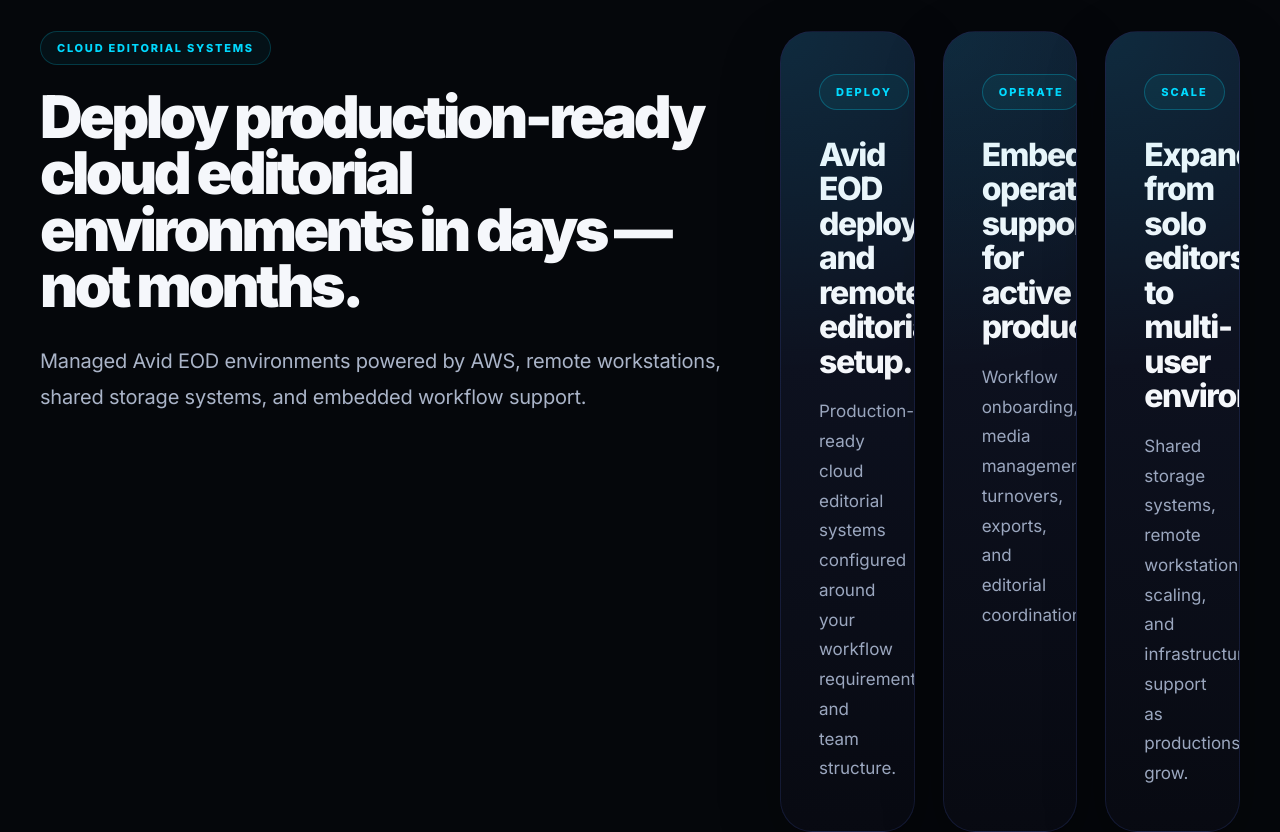
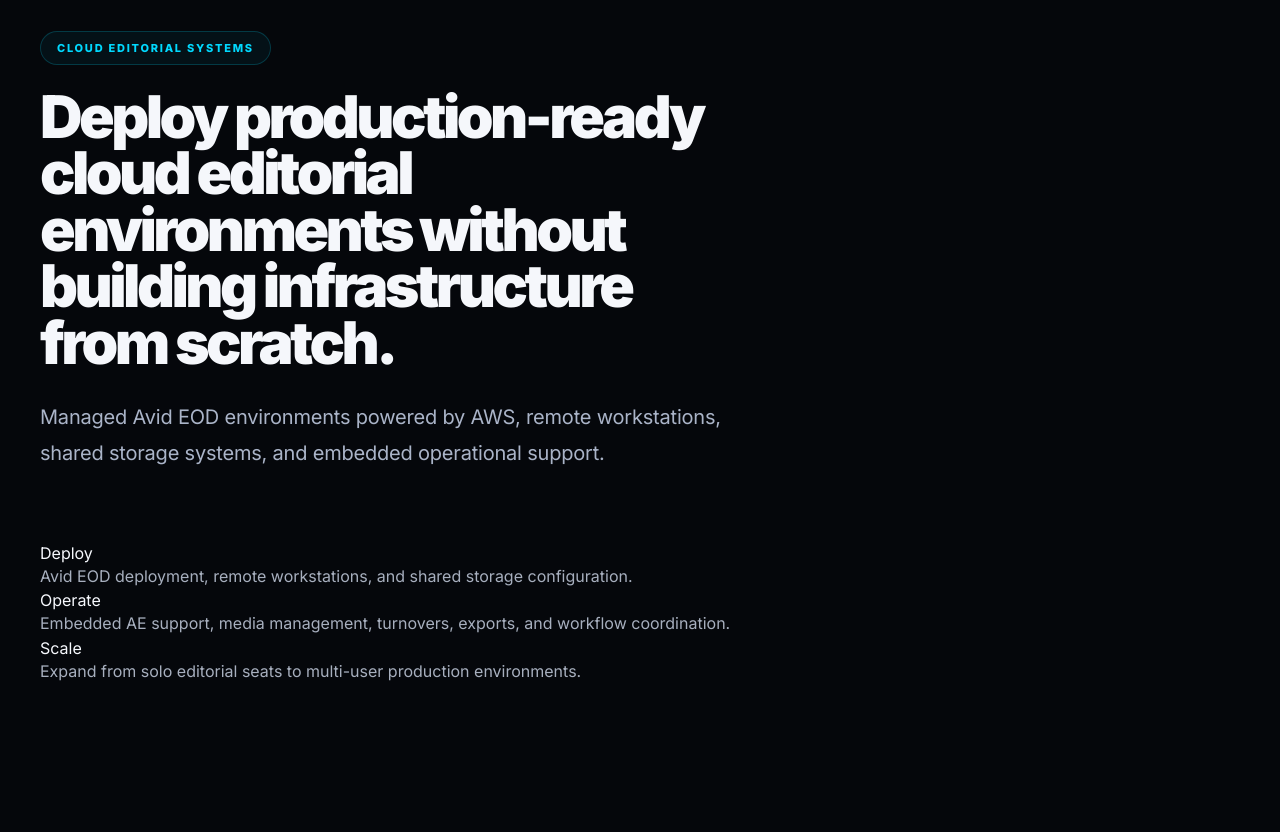
Before and after one commit to cryptococktailclub/PostOpz, a plain HTML site: page index.html in a window 1280 px wide. Shown: the part 4940-5772 px from the top of the page. Drawn offline with Linux system fonts and the light colour scheme.

Commit message:
Update index.html

```diff
--- a/index.html
+++ b/index.html
@@ -487,50 +487,56 @@
 
   <div class="cloud-shell">
 
+    <div class="cloud-layout">
+
       <div class="cloud-copy reveal">
-      <div class="eyebrow">Cloud Editorial Systems</div>
+
+        <div class="eyebrow">
+          Cloud Editorial Systems
+        </div>
 
         <h2>
           Deploy production-ready
           cloud editorial environments
-        in days — not months.
+          without building infrastructure
+          from scratch.
         </h2>
 
         <p class="cloud-lede">
           Managed Avid EOD environments powered by AWS,
           remote workstations, shared storage systems,
-        and embedded workflow support.
+          and embedded operational support.
+        </p>
+
+      </div>
+
+      <div class="cloud-panel reveal">
+
+        <div class="cloud-row">
+          <span>Deploy</span>
+          <p>
+            Avid EOD deployment, remote workstations,
+            and shared storage configuration.
           </p>
         </div>
 
-    <div class="cloud-grid">
+        <div class="cloud-row">
+          <span>Operate</span>
+          <p>
+            Embedded AE support, media management,
+            turnovers, exports, and workflow coordination.
+          </p>
+        </div>
 
-      <article class="cloud-card reveal" data-delay="0">
-        <span class="cloud-label">Deploy</span>
-        <h3>Avid EOD deployment and remote editorial setup.</h3>
+        <div class="cloud-row">
+          <span>Scale</span>
           <p>
-          Production-ready cloud editorial systems configured
-          around your workflow requirements and team structure.
+            Expand from solo editorial seats
+            to multi-user production environments.
           </p>
-      </article>
+        </div>
 
-      <article class="cloud-card reveal" data-delay="100">
-        <span class="cloud-label">Operate</span>
-        <h3>Embedded operational support for active productions.</h3>
-        <p>
-          Workflow onboarding, media management,
-          turnovers, exports, and editorial coordination.
-        </p>
-      </article>
-
-      <article class="cloud-card reveal" data-delay="200">
-        <span class="cloud-label">Scale</span>
-        <h3>Expand from solo editors to multi-user environments.</h3>
-        <p>
-          Shared storage systems, remote workstation scaling,
-          and infrastructure support as productions grow.
-        </p>
-      </article>
+      </div>
 
     </div>
 
```
Lines whose indentation alone changed are shown as unchanged.
